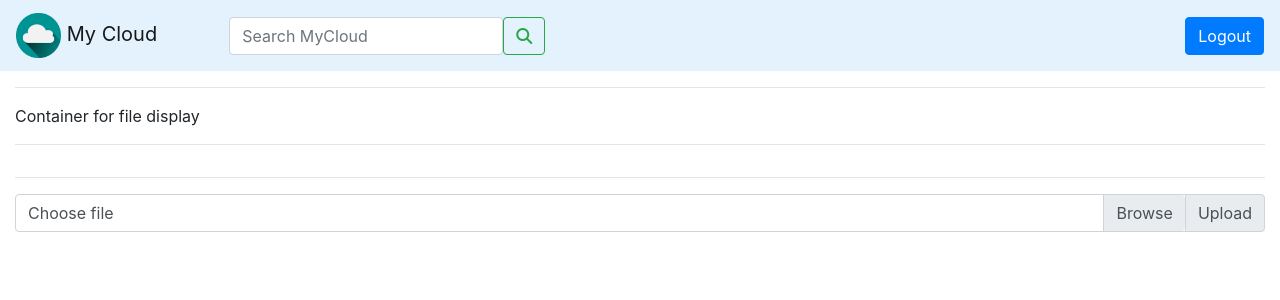
After one commit to flipzoid82/CPSC454_Project, a PHP site: page /main.html in a window 1280 px wide. The commit adds this page. Shown: the top 300 px of the page. Run offline with PHP 8.4, Linux system fonts and the light colour scheme; some libraries are stand-ins or nearby versions.

Commit message:
minor updates

```diff
--- a/includes/login.inc.php
+++ b/includes/login.inc.php
@@ -26,7 +26,7 @@ if ($resultCheck < 1) {
 				$_SESSION['lname'] = $row['lname'];
 				$_SESSION['email'] = $row['email'];
 
-				header("Location: ../main.php?login=success");
+				header("Location: ../main.html?login=success");
 				exit();
 			}
     }
--- /dev/null
+++ b/main.html
@@ -0,0 +1,80 @@
+<!DOCTYPE html>
+<html lang="en" dir="ltr">
+
+<head>
+  <meta charset="utf-8">
+  <title>Log in</title>
+  <link rel="stylesheet" href="https://maxcdn.bootstrapcdn.com/bootstrap/4.0.0/css/bootstrap.min.css" integrity="sha384-Gn5384xqQ1aoWXA+058RXPxPg6fy4IWvTNh0E263XmFcJlSAwiGgFAW/dAiS6JXm" crossorigin="anonymous">
+  <link rel="apple-touch-icon" sizes="180x180" href="apple-touch-icon.png">
+  <link rel="icon" type="image/png" sizes="32x32" href="favicon-32x32.png">
+  <link rel="icon" type="image/png" sizes="16x16" href="favicon-16x16.png">
+  <link rel="manifest" href="site.webmanifest">
+  <link rel="mask-icon" href="safari-pinned-tab.svg" color="#5bbad5">
+  <script src="https://kit.fontawesome.com/20a730513b.js" crossorigin="anonymous"></script>
+  <meta name="msapplication-TileColor" content="#da532c">
+  <meta name="theme-color" content="#ffffff">
+  <meta charset="utf-8">
+  <title>My Cloud</title>
+</head>
+
+<body>
+  <!-- navbar BEGIN -->
+  <nav class="navbar navbar-light" style="background-color: #e3f2fd;">
+    <a class="navbar-brand" href="#">
+      <img src="img/cloud-logo.png" width="45" height="45" class="d-inline-block" alt="">
+      My Cloud
+    </a>
+    <ul class="navbar-nav flex-row ml-md-auto d-none d-md-flex">
+      <li class="nav-item">
+        <form class="form-inline">
+          <!-- <div class="input-group-prepend">
+              <span class="input-group-text"><i class="fas fa-search"></i></span>
+            </div> -->
+          <input class="form-control" type="search" placeholder="Search MyCloud" aria-label="Search">
+          <button class="btn btn-outline-success my-2 my-sm-0" type="submit"><i class="fas fa-search"></i></button>
+        </form>
+      </li>
+      <li class="nav-item" style="padding-left:40em;">
+        <form action="includes/logout.inc.php" method="post">
+          <button type="submit" class="btn btn-primary" data-toggle="modal" data-target="#exampleModal">
+            Logout
+          </button>
+        </form>
+      </li>
+    </ul>
+  </nav>
+  <!-- navbar END -->
+
+  <!-- MAIN body BEGIN -->
+  <div class="container-fluid">
+    <div class="row justify-content-center">
+      <div class="col align-self-center">
+        <hr>
+        Container for file display
+        <hr>
+      </div>
+    </div>
+    <div class="row justify-content-cente">
+      <div class="col align-self-center">
+        <hr>
+        <div class="input-group mb-3">
+          <div class="custom-file">
+            <input type="file" class="custom-file-input" id="inputGroupFile02">
+            <label class="custom-file-label" for="inputGroupFile02">Choose file</label>
+          </div>
+          <div class="input-group-append">
+            <span class="input-group-text" id="">Upload</span>
+          </div>
+        </div>
+      </div>
+    </div>
+  </div>
+  <!-- MAIN body END -->
+
+  <!-- js scripts -->
+  <script src="https://code.jquery.com/jquery-3.2.1.slim.min.js" integrity="sha384-KJ3o2DKtIkvYIK3UENzmM7KCkRr/rE9/Qpg6aAZGJwFDMVNA/GpGFF93hXpG5KkN" crossorigin="anonymous"></script>
+  <script src="https://cdnjs.cloudflare.com/ajax/libs/popper.js/1.12.9/umd/popper.min.js" integrity="sha384-ApNbgh9B+Y1QKtv3Rn7W3mgPxhU9K/ScQsAP7hUibX39j7fakFPskvXusvfa0b4Q" crossorigin="anonymous"></script>
+  <script src="https://maxcdn.bootstrapcdn.com/bootstrap/4.0.0/js/bootstrap.min.js" integrity="sha384-JZR6Spejh4U02d8jOt6vLEHfe/JQGiRRSQQxSfFWpi1MquVdAyjUar5+76PVCmYl" crossorigin="anonymous"></script>
+</body>
+
+</html>
```
Also changed, not shown: main.php (deleted, +0 -51 lines).
